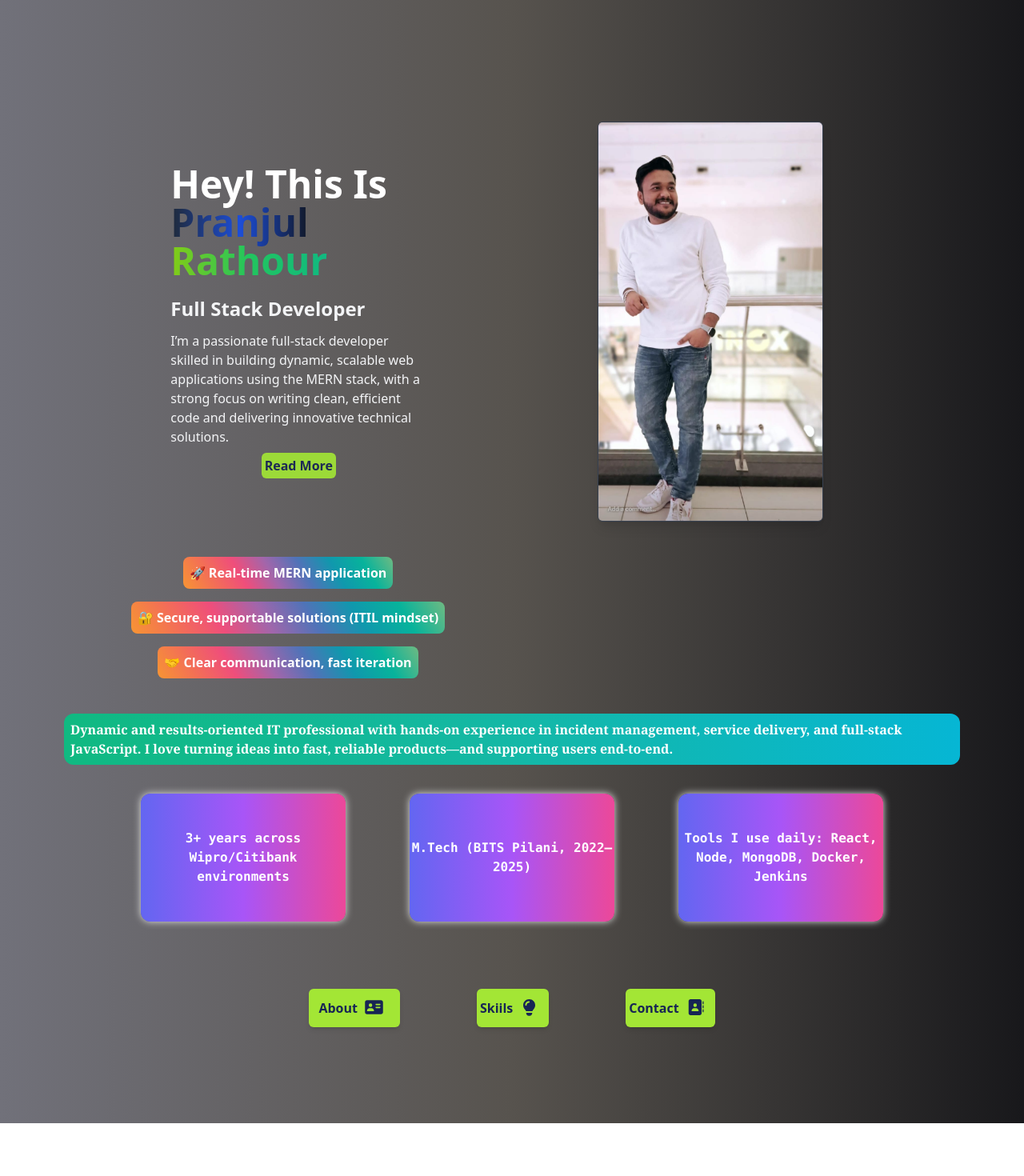
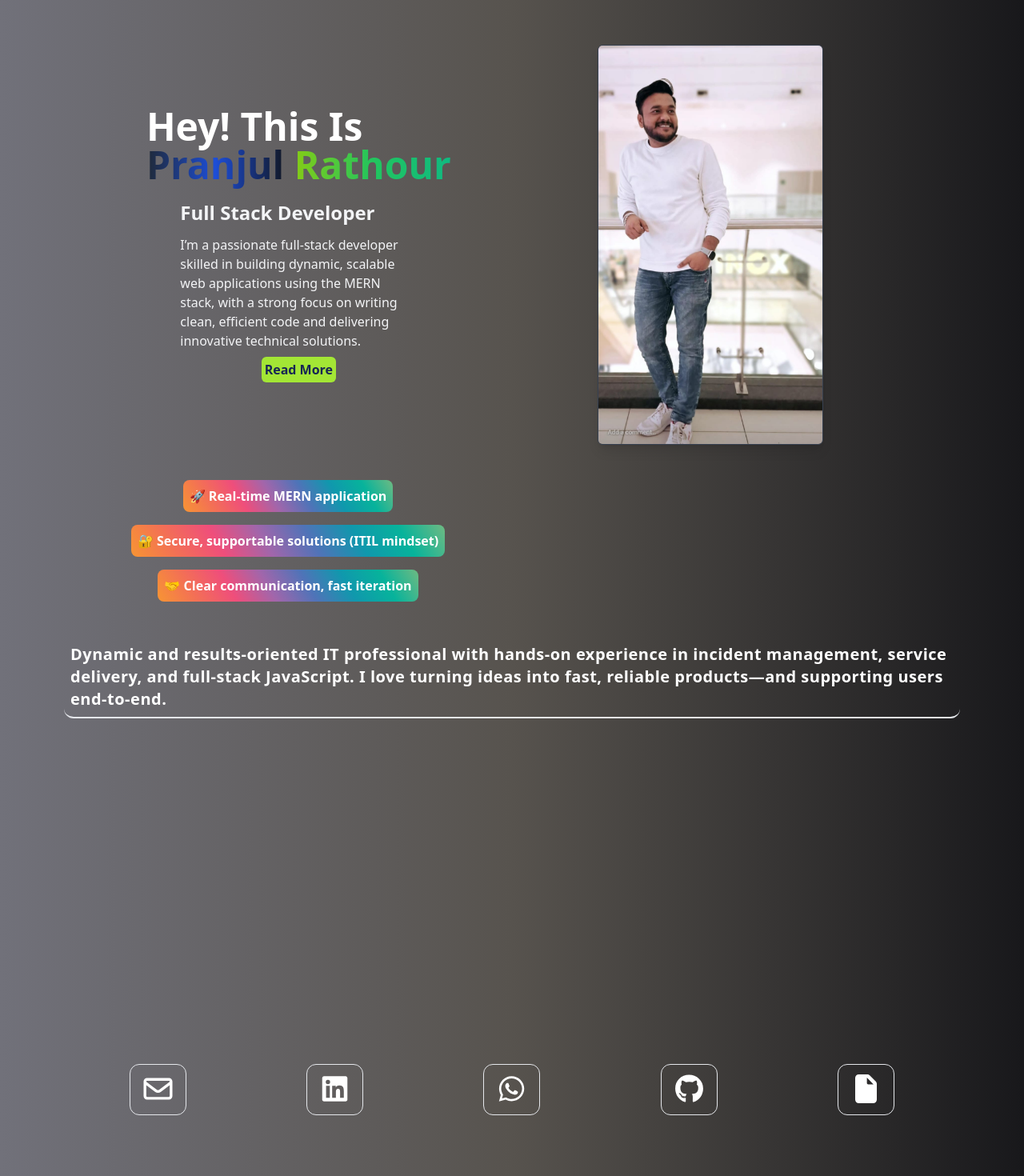
Before and after one commit to pranjulrathour0916/Portfolio, a React (Create React App) app: page / in a window 1280 px wide. Shown: the part 80-1550 px from the top of the page at 80% size. Before the commit the page ends 1484 px from the top, so only its background shows below. Built offline with nearby package versions, Linux system fonts and the light colour scheme.

Commit message:
home change in WIP

```diff
--- a/package.json
+++ b/package.json
@@ -18,6 +18,7 @@
     "motion": "^12.23.24",
     "react": "^19.2.0",
     "react-dom": "^19.2.0",
+    "react-hot-toast": "^2.6.0",
     "react-redux": "^9.2.0",
     "react-responsive": "^10.0.1",
     "react-router-dom": "^7.9.4",
--- a/public/index.html
+++ b/public/index.html
@@ -15,6 +15,10 @@
       user's mobile device or desktop. See https://developers.google.com/web/fundamentals/web-app-manifest/
     -->
     <link rel="manifest" href="%PUBLIC_URL%/manifest.json" />
+    <link
+  href="https://fonts.googleapis.com/css2?family=Inter:wght@100..900&display=swap"
+  rel="stylesheet"
+/>
     <!--
       Notice the use of %PUBLIC_URL% in the tags above.
       It will be replaced with the URL of the `public` folder during the build.
--- a/src/components/About.jsx
+++ b/src/components/About.jsx
@@ -93,7 +93,7 @@ const About = () => {
         <div className='bg-gradient-to-r from-gray-800 via-blue-700 to-gray-900 mt-10 md:mx-0 mx-4 md:w-2/3 rounded-xl p-2'>
           <p className='text-white font-bold text-3xl mx-4 '>BITS Pilani — M.Tech, Computer Systems & Infrastructure</p>
           <p className='text-gray-200 mt-1 mx-4 font-semibold'>Mar 2022 – Dec 2025</p>
-          <p className='mt-2 mx-4 text-gray-200 '><p className=' text-xl font-bold'>Coursework :</p><span className='font-medium'>Linux, Docker, Web Technologies, AWS, Kubernetes, Jenkins, Cloud Computing</span></p>
+          <p className='mt-2 mx-4 text-gray-200 '><span className=' text-xl font-bold'>Coursework :</span><span className='font-medium'>Linux, Docker, Web Technologies, AWS, Kubernetes, Jenkins, Cloud Computing</span></p>
           <p className='text-white font-bold mt-5 mx-4 text-3xl'>CSJM University — BCA (June 2018 – Apr 2021)</p>
         </div>
 
--- /dev/null
+++ b/src/components/FlipCard/Navigate.jsx
@@ -0,0 +1,33 @@
+import { FontAwesomeIcon } from "@fortawesome/react-fontawesome";
+import { faAddressCard } from "@fortawesome/free-solid-svg-icons";
+import { faLightbulb } from "@fortawesome/free-solid-svg-icons/faLightbulb";
+import { useNavigate } from "react-router-dom";
+const Navigate = () => {
+  const navigate = useNavigate();
+  return (
+    <div>
+      <div
+        data-aos="fade-up"
+        className="btn mt-20 flex gap-5 md:gap-24 md:justify-end md:mr-32 justify-center text-white"
+      >
+        <button
+          className="mt-2 bg-transparent border-2 border-lime-400 text-lime-400 p-1 rounded-md font-semibold ml-4 hover:bg-lime-400 hover:text-blue-950"
+          onClick={() => navigate("/about")}
+        >
+          About
+          <FontAwesomeIcon icon={faAddressCard} className="mx-2 text-xl" />
+        </button>
+        <button
+          className="mt-2 bg-transparent border-2 border-lime-400 text-lime-400 p-1 rounded-md font-semibold ml-4 hover:bg-lime-400 hover:text-blue-950"
+          onClick={() => navigate("/skills")}
+        >
+          Skiils
+          <FontAwesomeIcon icon={faLightbulb} className="mx-2 text-xl" />
+        </button>
+
+      </div>
+    </div>
+  );
+};
+
+export default Navigate;
--- /dev/null
+++ b/src/components/Footer/Touch.jsx
@@ -0,0 +1,45 @@
+
+import { faGithub, faLinkedin, faWhatsapp } from "@fortawesome/free-brands-svg-icons";
+import { faEnvelope } from "@fortawesome/free-regular-svg-icons";
+import { faFile } from "@fortawesome/free-solid-svg-icons";
+import { FontAwesomeIcon } from "@fortawesome/react-fontawesome";
+import toast, { Toaster } from 'react-hot-toast';
+
+const Touch = () => {
+    const copy = async () => {
+
+        await navigator.clipboard.writeText("+91 8318561189")
+        toast.success('Phone No. Copied! 😊')
+
+    }
+  return (
+    <div>
+      <div className=" mt-16 bg-transparent rounded-md p-3">
+        <div>
+          <ul className="flex md:flex-row md:gap-0 gap-1 justify-evenly items-center  ">
+           <li className="border rounded-xl text-center tracking-widest bg-transparent text-white p-3 hover:text-white hover:bg-red-700">
+             <a href="mailto:pranjalrathore9838@gmail.com" target="blank"><FontAwesomeIcon className=" text-4xl" icon={faEnvelope} /></a>
+            </li>
+            <li className="border rounded-xl text-center tracking-widest bg-transparent text-white p-3 hover:bg-blue-900">
+             <a href="https://www.linkedin.com/in/pranjul-rathour-259645204" target="blank"> <FontAwesomeIcon className="text-white text-4xl" icon={faLinkedin} /></a>
+            </li>
+            <li onClick={copy} className="border rounded-xl text-center tracking-widest bg-transparent text-white p-3 hover:bg-green-500">
+              <FontAwesomeIcon className="text-white text-4xl" icon={faWhatsapp} />
+            <Toaster/>
+            </li>
+
+            <li className="border rounded-xl text-center tracking-widest bg-transparent text-white p-3 hover:bg-black">
+             <a href="https://github.com/pranjulrathour0916" target="blank"> <FontAwesomeIcon className="text-white text-4xl" icon={faGithub} /></a>
+            </li>
+            <li className="border rounded-xl text-center tracking-widest bg-transparent text-white p-3 hover:bg-white hover:text-black">
+              <a href="/Pranjul_Rathour_Resume.pdf" download="Pranjul_Rathour_Resume.pdf"><FontAwesomeIcon className=" text-4xl" icon={faFile} /></a>
+            </li>
+
+          </ul>
+        </div>
+      </div>
+    </div>
+  );
+};
+
+export default Touch;
--- a/src/components/Name.jsx
+++ b/src/components/Name.jsx
@@ -1,72 +1,156 @@
-import { useEffect, useState } from 'react'
-import photo from '../myphoto.jpeg'
-import { FontAwesomeIcon } from "@fortawesome/react-fontawesome";
-import { faAddressCard } from '@fortawesome/free-solid-svg-icons';
-import { faLightbulb } from '@fortawesome/free-solid-svg-icons/faLightbulb';
-import { faAddressBook } from '@fortawesome/free-solid-svg-icons/faAddressBook';
-import { useNavigate } from 'react-router-dom';
-import Aos from 'aos';
-import 'aos/dist/aos.css';
+import photo from "../myphoto.jpeg";
+import "aos/dist/aos.css";
+import { easeInOut, motion } from "framer-motion";
+import Navigate from "./FlipCard/Navigate";
+import Touch from "./Footer/Touch";
 
 const Name = () => {
-  const [visible, setVisible] = useState(false)
-
-  const  navigate = useNavigate()
-
- useEffect(()=>{
-   const timeout = setTimeout(() => {
-    setVisible(true)
-   Aos.init({
-         duration : 2000,
-         easing : 'ease-in-out',
-         once : true,
-         offset : 0
-       })
-  }, 1000);
-  return () => clearTimeout(timeout)
- }
-  )
   return (
     <div>
-    <div className={`flex justify-evenly items-center md:mt-40 mt-16 flex-col md:flex-row transition-opacity duration-[2000ms] ease-in-out ${visible ? 'opacity-100' : 'opacity-0'}`}>
-      <div className=" text-white md:w-1/4 h-1/4 flex flex-col justify-center items-center w-2/3 text-center md:text-left">
-      <span className='font-bold md:text-5xl text-2xl'>Hey! This Is <span className='bg-gradient-to-r from-gray-800 via-blue-700 to-gray-900 text-transparent bg-clip-text'>Pranjul </span><span className='bg-gradient-to-r from-lime-500 via-green-500 to-emerald-500 bg-clip-text text-transparent'>Rathour</span></span>
-      <div className="text-center md:text-left text-gray-100 font-medium mt-5 items-center">
-        <div className="font-bold text-2xl">Full Stack Developer</div>
-        <div className='mt-3'> I’m a passionate full-stack developer skilled in building dynamic, scalable web applications using the MERN stack, with a strong focus on writing clean, efficient code and delivering innovative technical solutions.</div>
+      <div className="flex  justify-evenly items-center md:mt-30 mt-16 flex-col md:flex-row transition-opacity duration-[2000ms] ease-in-out">
+        <motion.div
+          initial={{ x: -100, opacity: 0 }}
+          whileInView={{ x: 0, opacity: 100 }}
+          transition={{ ease: easeInOut }}
+          whileHover={{
+            scale: 1.02,
+            boxShadow: "0px 0px 8px 5px rgba(0,0,0,0.2)",
+          }}
+          whileTap={{
+            scale: 1.02,
+            boxShadow: "0px 0px 20px 5px rgba(0,0,0,0.2)",
+          }}
+          className="p-3 text-white md:w-1/4 h-1/4 flex flex-col justify-center items-center w-2/3 text-center md:text-left"
+        >
+          <motion.span
+            initial={{ x: -100, opacity: 0 }}
+            whileInView={{ x: 0, opacity: 100 }}
+            transition={{ duration: 1, ease: easeInOut }}
+            className="font-bold md:text-5xl text-2xl"
+          >
+            Hey! This Is{" "}
+            <span className="bg-gradient-to-r from-gray-800 via-blue-700 to-gray-900 text-transparent bg-clip-text">
+              Pranjul
+            </span>
+            &nbsp;
+            <span className="bg-gradient-to-r from-lime-500 via-green-500 to-emerald-500 bg-clip-text text-transparent ">
+              Rathour
+            </span>
+          </motion.span>
+          <motion.div
+            initial={{ x: -100, opacity: 0 }}
+            whileInView={{ x: 0, opacity: 100 }}
+            transition={{ duration: 1, ease: easeInOut }}
+            className="text-center md:text-left text-gray-100 font-medium mt-5 items-center"
+          >
+            <div className="font-bold text-2xl">Full Stack Developer</div>
+            <div className="mt-3">
+              {" "}
+              I’m a passionate full-stack developer skilled in building dynamic,
+              scalable web applications using the MERN stack, with a strong
+              focus on writing clean, efficient code and delivering innovative
+              technical solutions.
+            </div>
+          </motion.div>
+          <div>
+            <motion.button
+              initial={{ x: -100, opacity: 0 }}
+              whileInView={{ x: 0, opacity: 100 }}
+              transition={{ duration: 1, ease: easeInOut}}
+              className="mt-2 bg-lime-400 text-blue-950 p-1 rounded-md font-semibold "
+            >
+              Read More
+            </motion.button>
+          </div>
+        </motion.div>
+        <motion.div
+          initial={{ opacity: 0 }}
+          whileInView={{ opacity: 100 }}
+          transition={{  ease: easeInOut}}
+          className=" text-white md:w-1/4 mt-8 md:mt-0"
+        >
+          <img
+            src={photo}
+            alt="no "
+            style={{ height: "500px", width: "auto" }}
+            className="rounded-md object-cover shadow-lg border border-gray-700 hover:scale-105 hover:shadow-2xl transition-transform duration-300"
+          />
+        </motion.div>
+      </div>
+
+      <motion.ul
+        initial={{ y: 100, opacity: 0 }}
+        whileInView={{ y: 0, opacity: 100 }}
+        transition={{ duration: 1, ease: easeInOut }}
+        className="p-1 text-white font-bold flex flex-col items-center justify-center gap-4 md:w-2/4 md:ml-10 mt-10"
+      >
+        <li className="inline-block bg-[linear-gradient(60deg,_rgb(247,_149,_51),_rgb(243,_112,_85),_rgb(239,_78,_123),_rgb(161,_102,_171),_rgb(80,_115,_184),_rgb(16,_152,_173),_rgb(7,_179,_155),_rgb(111,_186,_130))] p-2 rounded-lg hover:animate-bounce">
+          🚀 Real-time MERN application
+        </li>
+        <li className="inline-block bg-[linear-gradient(60deg,_rgb(247,_149,_51),_rgb(243,_112,_85),_rgb(239,_78,_123),_rgb(161,_102,_171),_rgb(80,_115,_184),_rgb(16,_152,_173),_rgb(7,_179,_155),_rgb(111,_186,_130))] p-2 rounded-lg hover:animate-bounce">
+          🔐 Secure, supportable solutions (ITIL mindset)
+        </li>
+        <li className="inline-block bg-[linear-gradient(60deg,_rgb(247,_149,_51),_rgb(243,_112,_85),_rgb(239,_78,_123),_rgb(161,_102,_171),_rgb(80,_115,_184),_rgb(16,_152,_173),_rgb(7,_179,_155),_rgb(111,_186,_130))] p-2 rounded-lg hover:animate-bounce">
+          🤝 Clear communication, fast iteration
+        </li>
+      </motion.ul>
+      <motion.h3
+        whileHover={{
+          scale: 1.02,
+          boxShadow: "0px 0px 8px 5px rgba(0,0,0,0.2)",
+        }}
+        className="text-white flex border-b-2 rounded-xl p-2 font-bold justify-center mt-10 mx-4 text-xl md:mx-20 tracking-wide"
+      >
+        Dynamic and results-oriented IT professional with hands-on experience in
+        incident management, service delivery, and full-stack JavaScript. I love
+        turning ideas into fast, reliable products—and supporting users
+        end-to-end.
+      </motion.h3>
+      <ul
+        data-aos="fade-up"
+        className="flex gap-8 md:gap-20 mx-12  flex-wrap justify-center mt-16 font-bold p-1 text-white"
+      >
+        <motion.li
+          whileHover={{
+            scale: 1.02,
+            boxShadow: "0px 0px 8px 5px rgba(0,0,0,0.2)",
+          }}
+          className=" border-l-2 border-b-2 flex p-2 justify-center md:text-xl shadow-xl tracking-widest text-center items-center w-64 md:h-40 h-24 rounded-xl   "
+        >
+          4+ years across Wipro/Citibank environments.
+        </motion.li>
+        <motion.li
+          whileHover={{
+            scale: 1.02,
+            boxShadow: "0px 0px 8px 5px rgba(0,0,0,0.2)",
+          }}
+          className=" border-l-2 border-b-2 flex justify-center md:text-xl shadow-xl text-center tracking-widest items-center w-64 md:h-40 h-24 rounded-xl  "
+        >
+          M.Tech (BITS Pilani, 2022–2025)
+        </motion.li>
+        <motion.li
+          whileHover={{
+            scale: 1.02,
+            boxShadow: "0px 0px 8px 5px rgba(0,0,0,0.2)",
+          }}
+          className=" border-l-2 border-b-2 flex justify-center md:text-xl text-center shadow-xl tracking-widest items-center w-64 md:h-40 h-24 rounded-xl   "
+        >
+          Tools I use daily: React, Node, MongoDB, Docker, Jenkins
+        </motion.li>
+      </ul>
+      <div>
+        <Navigate />
       </div>
       <div>
-      <button className='mt-2 bg-lime-400 text-blue-950 p-1 rounded-md font-semibold animate-pulse'>Read More</button>
+        <Touch/>
       </div>
-      </div>
-      <div className=" text-white md:w-1/4 mt-8 md:mt-0"><img src={photo} alt='no ' style={{ height: '500px', width: 'auto' }} className="rounded-md object-cover shadow-lg border border-gray-700 hover:scale-105 hover:shadow-2xl transition-transform duration-300"/></div>
+      <br />
+      <br />
+      <br />
+      <br />
+      <br />
     </div>
-        <ul data-aos="fade-right" className='p-1 text-white font-bold flex flex-col items-center justify-center gap-4 md:w-2/4 md:ml-10 mt-10'>
-          <li className='inline-block bg-[linear-gradient(60deg,_rgb(247,_149,_51),_rgb(243,_112,_85),_rgb(239,_78,_123),_rgb(161,_102,_171),_rgb(80,_115,_184),_rgb(16,_152,_173),_rgb(7,_179,_155),_rgb(111,_186,_130))] p-2 rounded-lg hover:animate-bounce'>🚀 Real-time MERN application</li>
-          <li className='inline-block bg-[linear-gradient(60deg,_rgb(247,_149,_51),_rgb(243,_112,_85),_rgb(239,_78,_123),_rgb(161,_102,_171),_rgb(80,_115,_184),_rgb(16,_152,_173),_rgb(7,_179,_155),_rgb(111,_186,_130))] p-2 rounded-lg hover:animate-bounce'>🔐 Secure, supportable solutions (ITIL mindset)</li>
-          <li className='inline-block bg-[linear-gradient(60deg,_rgb(247,_149,_51),_rgb(243,_112,_85),_rgb(239,_78,_123),_rgb(161,_102,_171),_rgb(80,_115,_184),_rgb(16,_152,_173),_rgb(7,_179,_155),_rgb(111,_186,_130))] p-2 rounded-lg hover:animate-bounce'>🤝 Clear communication, fast iteration</li>
-        </ul>
-          <h3 data-aos="fade" className='text-white flex rounded-xl p-2 font-bold justify-center mt-10 mx-4 font-serif md:mx-20 bg-gradient-to-r from-emerald-500 via-teal-500 to-cyan-500 hover:scale-105 hover:shadow-2xl transition-transform duration-300'>Dynamic and results-oriented IT professional with hands-on experience in incident management, service delivery, and full-stack JavaScript. I love turning ideas into fast, reliable products—and supporting users end-to-end.</h3>
+  );
+};
 
-          <ul data-aos="fade-up" className='flex gap-4 md:gap-20 mx-12 font-mono flex-wrap justify-center mt-8 font-bold p-1 text-white'>
-            <li className=' [box-shadow:0_0_10px_0_rgb(225,225,225)] flex justify-center text-center items-center w-64 md:h-40 h-24 rounded-xl bg-gradient-to-r from-indigo-500 via-purple-500 to-pink-500 transition-transform duration-300 hover:scale-105'>3+ years across Wipro/Citibank environments</li>
-            <li className=' [box-shadow:0_0_10px_0_rgb(225,225,225)] flex justify-center text-center items-center w-64 md:h-40 h-24 rounded-xl bg-gradient-to-r from-indigo-500 via-purple-500 to-pink-500 transition-transform duration-300 hover:scale-105'>M.Tech (BITS Pilani, 2022–2025)</li>
-            <li className=' [box-shadow:0_0_10px_0_rgb(225,225,225)] flex justify-center text-center items-center w-64 md:h-40 h-24 rounded-xl bg-gradient-to-r from-indigo-500 via-purple-500 to-pink-500 transition-transform duration-300 hover:scale-105 '>Tools I use daily: React, Node, MongoDB, Docker, Jenkins</li>
-          </ul>
-          <div data-aos="fade-up" className="btn mt-20 flex gap-5 md:gap-24 justify-center text-white">
-            <button className='bg-lime-400 text-blue-950  p-3 rounded-md font-bold shadow-md hover:bg-orange-200' onClick={()=> navigate('/about')}>About
-              <FontAwesomeIcon icon={faAddressCard} className='mx-2 text-xl'/>
-            </button>
-            <button className='bg-lime-400 text-blue-950  p-1 rounded-md font-bold shadow-md hover:bg-yellow-200' onClick={()=> navigate('/skills')}>Skiils
-              <FontAwesomeIcon icon={faLightbulb} className='mx-2 text-xl'/>
-            </button>
-            <button className='bg-lime-400 text-blue-950  p-1 rounded-md font-bold shadow-md hover:bg-green-400' onClick={()=> navigate('/contact')}>Contact
-              <FontAwesomeIcon icon={faAddressBook} className='mx-2 text-xl'/>
-            </button>
-          </div>
-          <br /><br /><br /><br /><br />
-    </div>
-  )
-}
-
-export default Name
+export default Name;
--- a/tailwind.config.js
+++ b/tailwind.config.js
@@ -4,7 +4,9 @@ module.exports = {
     "./src/**/*.{js,jsx,ts,tsx}",
   ],
   theme: {
-    extend: {},
+    extend: {
+
+    },
   },
  plugins: [
     function({ addUtilities }) {
```
Also changed, not shown: src/components/Navbar.jsx (+4 -4 lines), 1 other file (tests, documents, lock files or other folders).
